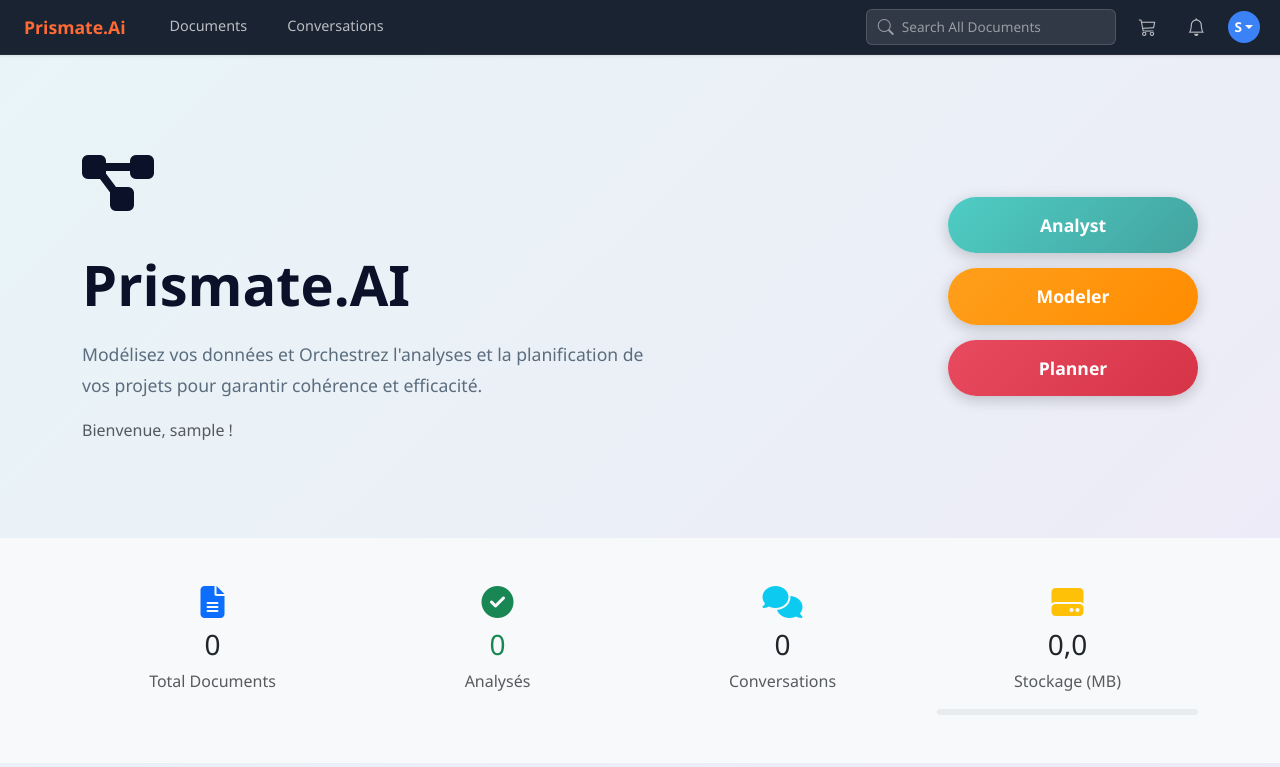
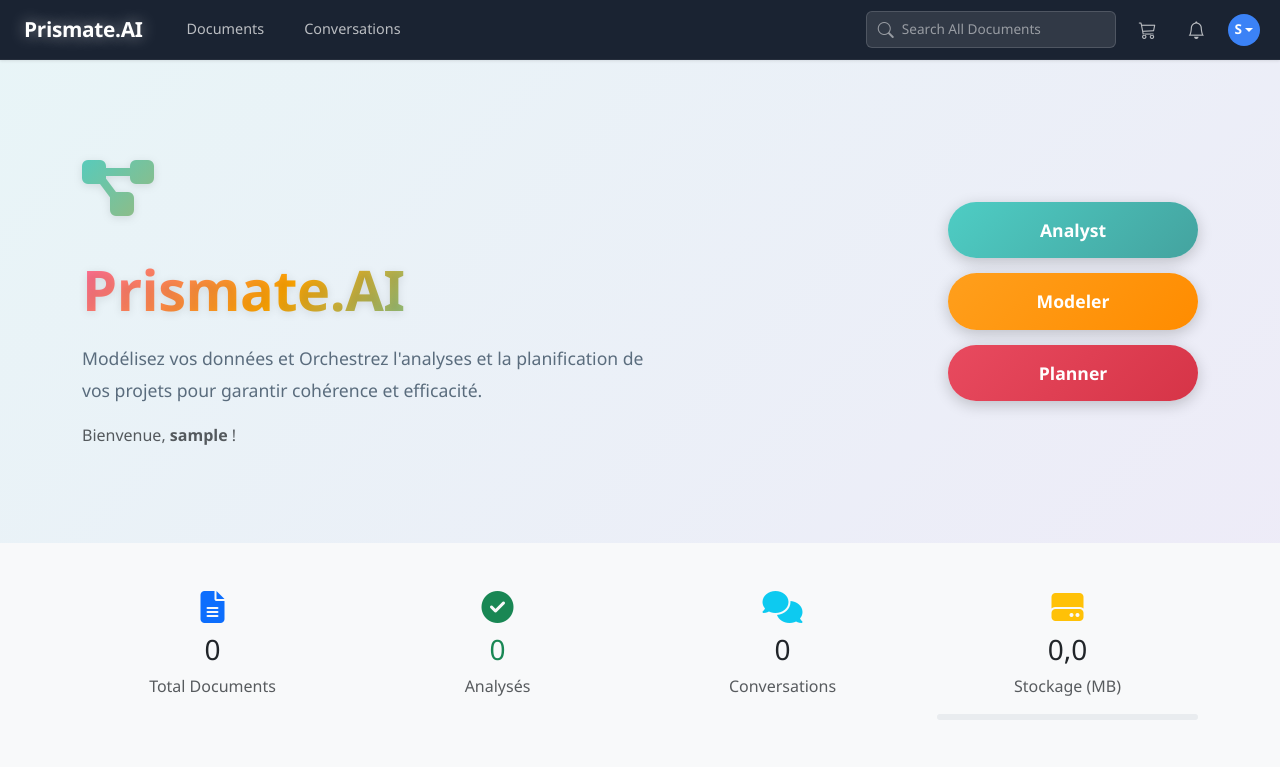
Before and after one commit to Lassitoo/docmind_project, a Django app: page /dashboard/ in a window 1280 px wide. Shown: the top 767 px of the page. Run offline with Django 5.2, Linux system fonts and the light colour scheme; the visitor is signed in with stand-in values (Sample User, id 1); data that the repository does not hold is empty; some libraries are stand-ins or nearby versions.

Commit message:
Latest Commit

```diff
--- a/static/css/landing.css
+++ b/static/css/landing.css
@@ -58,15 +58,24 @@
 
 .logo-icon {
     font-size: 4rem;
-    color: var(--dark-bg);
+    background: linear-gradient(135deg, var(--analyst-color), var(--modeler-color), var(--planner-color));
+    -webkit-background-clip: text;
+    -webkit-text-fill-color: transparent;
+    background-clip: text;
     margin-bottom: 20px;
+    filter: drop-shadow(0 2px 4px rgba(0,0,0,0.1));
 }
 
 .hero-title {
     font-size: 3.5rem;
-    font-weight: 700;
-    color: var(--dark-bg);
+    font-weight: 800;
+    background: linear-gradient(135deg, #FF6B9D, #FFA502, #4ECDC4, #667EEA);
+    -webkit-background-clip: text;
+    -webkit-text-fill-color: transparent;
+    background-clip: text;
     margin-bottom: 20px;
+    text-shadow: 0 2px 10px rgba(0,0,0,0.1);
+    letter-spacing: -0.5px;
 }
 
 .hero-subtitle {
--- a/templates/base.html
+++ b/templates/base.html
@@ -3,7 +3,7 @@
 <head>
     <meta charset="UTF-8">
     <meta name="viewport" content="width=device-width, initial-scale=1.0">
-    <title>{% block title %}Prismate.Ai{% endblock %}</title>
+    <title>{% block title %}Prismate.AI{% endblock %}</title>
 
     <link href="https://cdn.jsdelivr.net/npm/bootstrap@5.3.2/dist/css/bootstrap.min.css" rel="stylesheet">
     <link rel="stylesheet" href="https://cdn.jsdelivr.net/npm/bootstrap-icons@1.11.3/font/bootstrap-icons.min.css">
@@ -38,12 +38,18 @@
 
         /* Brand */
         .navbar-brand {
-            color: #ff6b35 !important;
-            font-size: 1.1rem;
-            font-weight: 700;
+            font-size: 1.3rem;
+            font-weight: 800;
             padding: 14px 24px;
             margin: 0;
-            background: transparent !important;
+            color: #FFA502 !important;
+            letter-spacing: -0.3px;
+            transition: all 0.3s;
+        }
+
+        .navbar-brand:hover {
+            color: #FFFFFF !important;
+            text-shadow: 0 0 15px rgba(255, 255, 255, 0.5);
         }
 
         /* Navigation Links */
@@ -227,7 +233,7 @@
     <!-- NAVBAR - Prismate.AI Style -->
     <nav class="navbar navbar-expand-lg navbar-prismate">
         <div class="container-fluid">
-            <a class="navbar-brand" href="{% url 'core:home' %}">Prismate.Ai</a>
+            <a class="navbar-brand" href="{% url 'core:home' %}">Prismate.AI</a>
 
             <button class="navbar-toggler" type="button" data-bs-toggle="collapse" data-bs-target="#navbarNav" style="border-color: rgba(255,255,255,0.2);">
                 <span class="navbar-toggler-icon" style="filter: invert(1);"></span>
--- a/templates/core/dashboard.html
+++ b/templates/core/dashboard.html
@@ -18,13 +18,13 @@
                         <div class="logo-icon">
                             <i class="fas fa-project-diagram"></i>
                         </div>
-                        <h1 class="hero-title">Prismate.AI</h1>
+                        <h1 class="hero-title" style="color: var(--dark-bg);">Prismate.AI</h1>
                         <p class="hero-subtitle">
                             Modélisez vos données et Orchestrez l'analyses et la planification de<br>
                             vos projets pour garantir cohérence et efficacité.
                         </p>
                         {% if user.is_authenticated %}
-                        <p class="text-muted mt-2">Bienvenue, {{ user.username }} !</p>
+                        <p class="text-muted mt-2">Bienvenue, <strong>{{ user.username }}</strong> !</p>
                         {% endif %}
                     </div>
                 </div>
```
Also changed, not shown: 1 other file.
